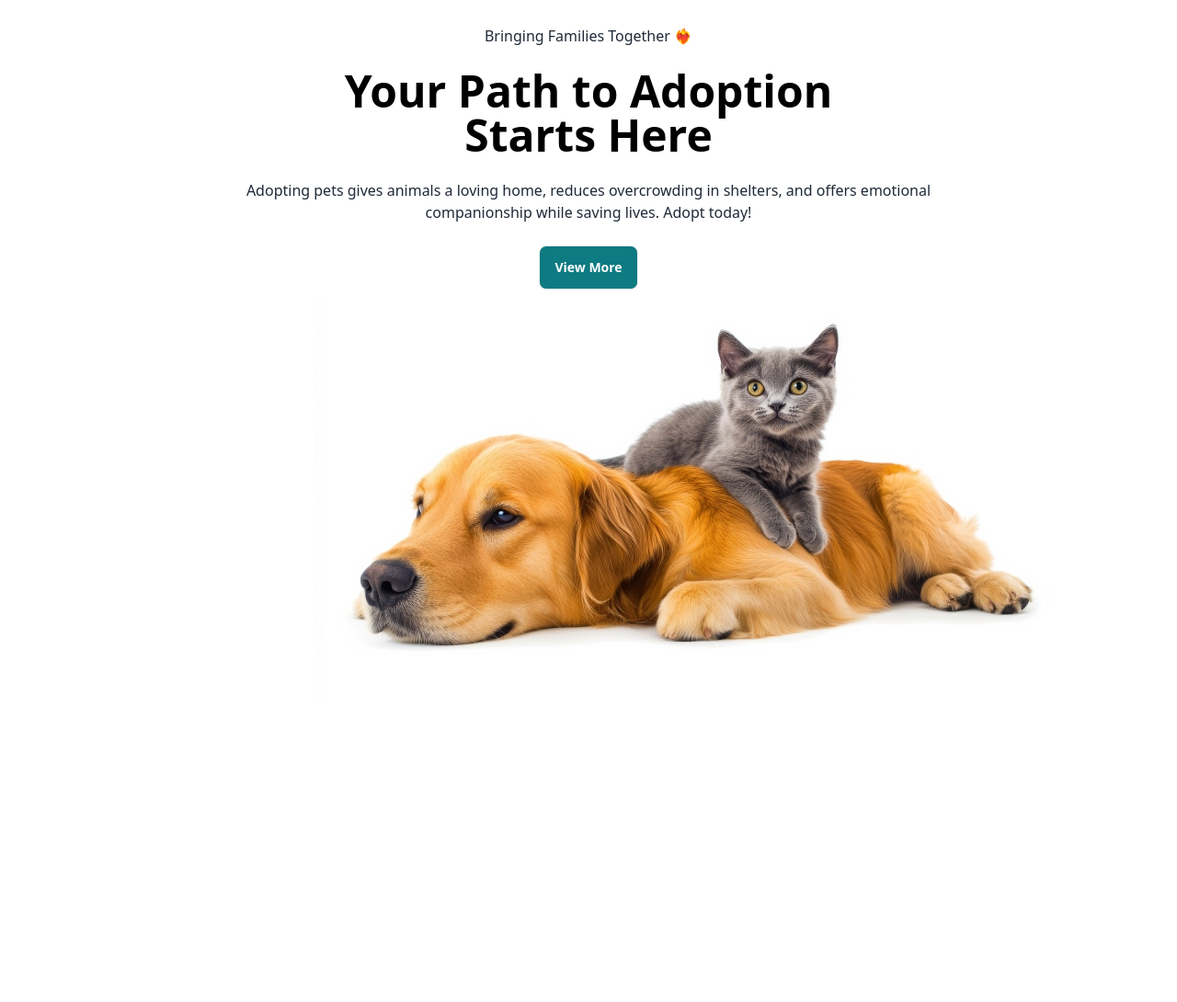
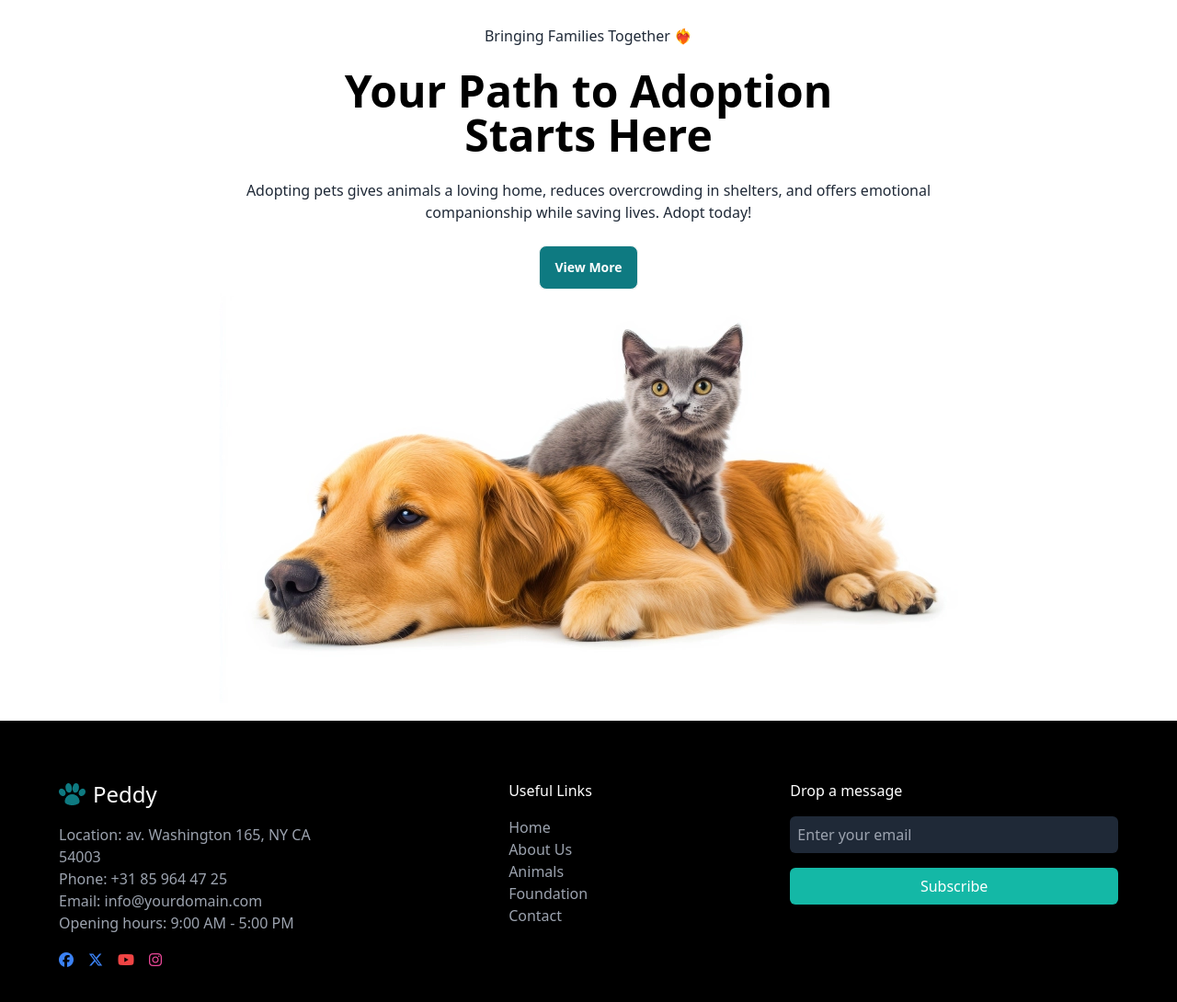
Before and after one commit to ironbat106/peddy-petshop, a plain HTML site: page index.html in a window 1280 px wide. Shown: the part 84-1174 px from the top of the page at 92% size. Before the commit the page ends 868 px from the top, so only its background shows below. Drawn offline with nearby package versions, Linux system fonts and the light colour scheme.

Commit message:
footer done

```diff
--- a/index.html
+++ b/index.html
@@ -79,16 +79,17 @@
 
             <h1 class="text-3xl sm:text-4xl md:text-5xl font-bold text-center sm:w-3/4 mx-auto text-black">
               Your Path to Adoption <br> Starts Here
-              </h1>
+            </h1>
 
             <p class="py-4 sm:py-6 text-center text-sm sm:text-base md: text-lg">
-              Adopting pets gives animals a loving home, reduces overcrowding in shelters, and offers emotional <br> companionship while saving lives. Adopt today!
+              Adopting pets gives animals a loving home, reduces overcrowding in shelters, and offers emotional <br>
+              companionship while saving lives. Adopt today!
             </p>
 
             <div class="flex justify-center">
               <button class=" btn bg-sec-btn text-white font-bold rounded-lg">View More</button>
             </div>
-            <div class="ml-0 md:ml-52">
+            <div>
               <img src="images/pet.webp" alt="">
             </div>
 
@@ -96,10 +97,56 @@
         </div>
       </div>
     </section>
-    </header>
   </main>
-  <footer>
+  <footer class="bg-black text-gray-400 py-16 px-16">
+    <div class="container mx-auto flex flex-col md:flex-row justify-between items-start">
 
+      <!-- Left section -->
+      <div class="mb-8 md:mb-0">
+        <h2 class="text-2xl text-white mb-4 flex items-center">
+          <span class="mr-2"><img src="images/logo.webp" alt=""></span> Peddy
+        </h2>
+        <p>Location: av. Washington 165, NY CA<br>54003</p>
+        <p>Phone: +31 85 964 47 25</p>
+        <p>Email: info@yourdomain.com</p>
+        <p>Opening hours: 9:00 AM - 5:00 PM</p>
+
+        <!-- Social Icons -->
+        <div class="mt-4 flex space-x-4">
+          <a href="#" class="text-blue-500">
+            <i class="fab fa-facebook"></i> <!-- Facebook Icon -->
+          </a>
+          <a href="#" class="text-blue-500">
+            <i class="fab fa-x-twitter"></i> <!-- X (formerly Twitter) Icon -->
+          </a>
+          <a href="#" class="text-red-500">
+            <i class="fab fa-youtube"></i> <!-- YouTube Icon -->
+          </a>
+          <a href="#" class="text-pink-500">
+            <i class="fab fa-instagram"></i> <!-- Instagram Icon -->
+          </a>
+        </div>
+      </div>
+
+      <!-- Middle Section -->
+      <div class="mb-8 md:mb-0">
+        <h3 class="text-white mb-4">Useful Links</h3>
+        <ul>
+          <li>Home</li>
+          <li>About Us</li>
+          <li>Animals</li>
+          <li>Foundation</li>
+          <li>Contact</li>
+        </ul>
+      </div>
+
+      <!-- Right Section -->
+       <div class="w-full md:w-auto">
+        <h3 class="text-white mb-4">Drop a message</h3>
+        <input type="email" placeholder="Enter your email" class="p-2 mb-4 w-full rounded-md bg-gray-800 text-white">
+        <button class="bg-teal-500 text-white px-4 py-2 rounded-md w-full">Subscribe</button>
+       </div>
+    </div>
   </footer>
 
 </body>
```
